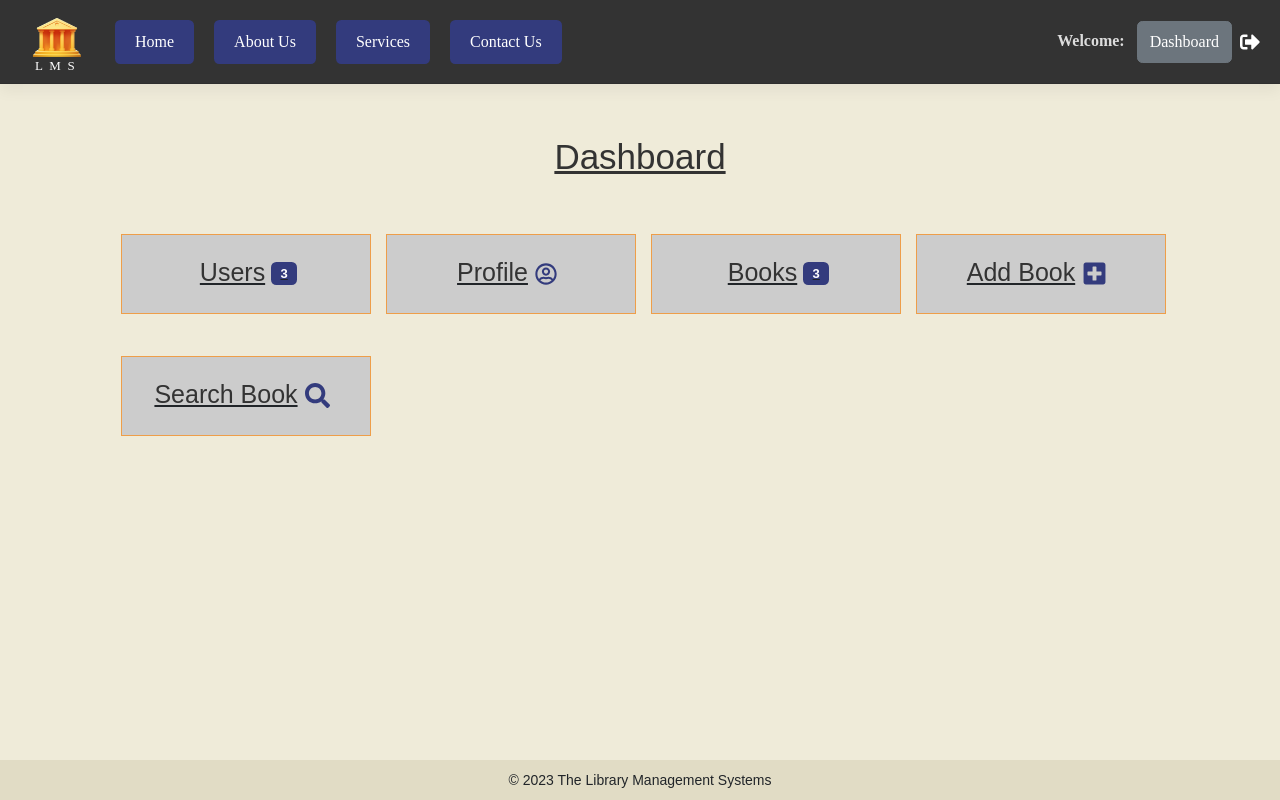
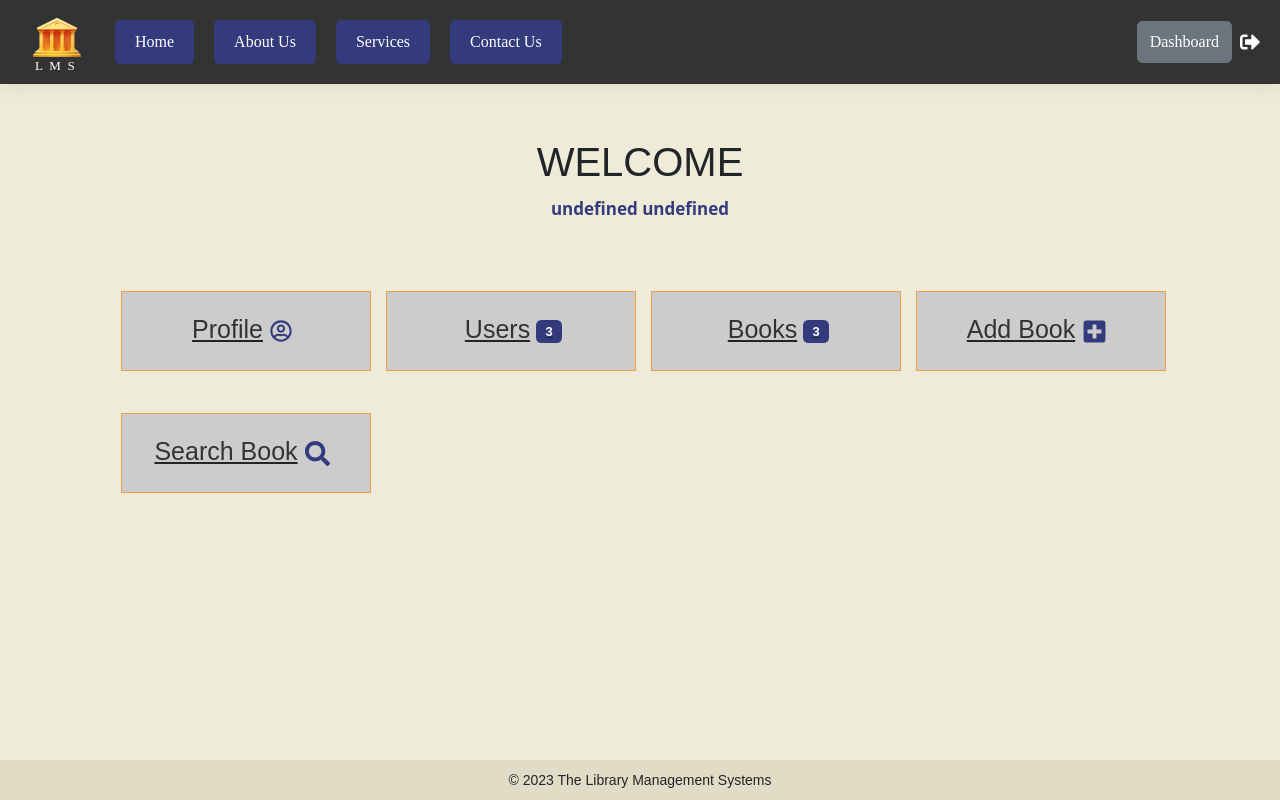
Before and after one commit to devalleytech/library-management-systems, a React (Create React App) app: page /dashboard in a window 1280 px wide. Built offline with nearby package versions, Linux system fonts and the light colour scheme; no server answers; data requests are answered from the project's data file; sample sign-in values are in the browser's storage.

Commit message:
change in design of dashboard

```diff
--- a/src/Components/Books/add-book.js
+++ b/src/Components/Books/add-book.js
@@ -121,15 +121,20 @@ const AddBook = () => {
                   <div className="d-flex flex-row align-items-center py-3">
                     <div className="form-outline flex-fill">
                     <label htmlFor="publisher" className="form-label">Publisher *</label>
-                    <Field name="publisher" type="text" className="form-control" />
+                    <Field name="publisher" type="text" className="form-control"  />
                         <ErrorMessage name="publisher" component="span" className="alert alert-danger py-1" />
                    </div>
                   </div>
 
                   <div className="d-flex flex-row align-items-center py-3">
                     <div className="form-outline flex-fill">
-                    <label htmlFor="book_status" className="form-label">Book status *</label>
-                    <Field name="book_status" type="text" className="form-control" />
+                      <label htmlFor="book_status" className="form-label">Book Available Status *</label>
+                      <Field as="select" name="book_status" className="form-select">
+                         <option  className="dropdown-item">Select</option>
+                        <option  className="dropdown-item" value="yes">Yes</option>
+                        <option  className="dropdown-item" value="no">No</option>
+                      </Field>
+                    {/* <Field name="book_status" type="text" className="form-control" /> */}
                         <ErrorMessage name="book_status" component="span" className="alert alert-danger py-1" />
                    </div>
                   </div>
@@ -170,8 +175,6 @@ const AddBook = () => {
         </div>
           <p className="col-sm-10 mx-4 py-4 mb-4 p-4"></p>
           </div>
-
-
     </div>
   );
 };
--- a/src/Components/Books/books-list.js
+++ b/src/Components/Books/books-list.js
@@ -41,7 +41,7 @@ const BookList = () => {
   }, []);
 
   const editBook = (resObj) => {
-    navigate("/dashboard/edit-book", {state:resObj});
+    navigate("/dashboard/edit-book", {bookData:resObj});
   }
 
     return (
--- a/src/Components/Books/edit-book.js
+++ b/src/Components/Books/edit-book.js
@@ -1,9 +1,9 @@
-import React, { useState } from "react";
+import React, { useEffect, useState } from "react";
 import { useNavigate, Link, useLocation } from "react-router-dom";
 import "./books.css";
 import { ToastContainer, toast } from 'react-toastify';
 import 'react-toastify/dist/ReactToastify.css';
-import { postBook, getBook, updateBook } from '../../Utility/Services/BookService';
+import {  updateBook } from '../../Utility/Services/BookService';
 import { FaRegListAlt } from "react-icons/fa";
 import { Formik, Field, Form, ErrorMessage } from 'formik';
 import * as Yup from 'yup';
@@ -38,8 +38,12 @@ const validationRule = Yup.object({
 const EditBook = () => {
 
   const navigate = useNavigate();
-  const { state } = useLocation();
-  const [formValues, setformValues] = useState(state);
+  const { bookData } = useLocation();
+  const [formValues, setformValues] = useState(null);
+
+    useEffect(()=>{
+      setformValues(bookData);
+    }, [bookData]);
 
 
   return (
@@ -61,7 +65,7 @@ const EditBook = () => {
               <div className="col-sm-8 col-md-8 card">
           <div className="row mt-4 py-4 px-4">
            <Formik
-                initialValues={formValues || intialBook}
+                initialValues={ formValues || intialBook }
                 validationSchema={validationRule}
                 enableReinitialize
                 onSubmit={(values, { setSubmitting }) => {
--- a/src/Components/Dashboard/Dashboard.css
+++ b/src/Components/Dashboard/Dashboard.css
@@ -94,3 +94,18 @@ span.badge.bg-primary.badge-pill {
 .jumbotron.text-center.py-2 a {
     color: #333;
 }
+
+h1.userInfo {
+    font-size: 40px;
+    text-transform: uppercase;
+    font-family: inherit;
+    line-height: 53px;
+}
+
+span.username {
+    font-size: 17px;
+    font-family: system-ui;
+    color: #333b7d;
+    font-weight: bold;
+    text-decoration: none !important;
+}
--- a/src/Components/Dashboard/Dashboard.js
+++ b/src/Components/Dashboard/Dashboard.js
@@ -61,11 +61,18 @@ const Dashboard = () => {
         {(checkForoutlet==="/dashboard") && <div className="py-2 mt-2">
 
           <div className="jumbotron text-center py-2 mt-4">
-            <Link><h1>Dashboard</h1></Link>
+            <h1 className="userInfo">Welcome</h1><span className="username">{getUser?.fname+" "+getUser?.lname}</span>
           </div>
-          <div className="container py-4">
+          <div className="container py-4 mt-4">
              <p className="col-sm-10 mx-4 py-2 mb-2 p-4"></p>
             <div className="row">
+
+              <div className="col-sm-3 col-md-3">
+                  <div className="title">
+                  <Link onClick={openModal}><h3>Profile</h3></Link>
+                  <span className="px-2"><FaRegUserCircle size={22} color="#333b7d" /></span>
+                </div>
+              </div>
               <div className="col-sm-3 col-md-3">
                   <div className="title">
                     <Link to="/dashboard/users-list"><h3>Users</h3></Link>
@@ -73,13 +80,7 @@ const Dashboard = () => {
                 </div>
               </div>
 
-              <div className="col-sm-3 col-md-3">
-                  <div className="title">
-                  <Link onClick={openModal}><h3>Profile</h3></Link>
-                  <span className="px-2"><FaRegUserCircle size={22} color="#333b7d" /></span>
 
-                </div>
-              </div>
 
               <div className="col-sm-3 col-md-3">
                   <div className="title">
@@ -115,7 +116,7 @@ const Dashboard = () => {
                 onRequestClose={closeModal}
                 style={customStyles} contentLabel="User information">
                 <div className="table-responsive">
-                <div className="usertitle"><h4>Welcome: <i>{getUser?.role}</i></h4>
+                <div className="usertitle"><h2>User Profile</h2>
                  <button type="button" class="btn-close" aria-label="Close" onClick={closeModal}></button></div>
                     <table className="table bgCustom table-responsive w-100 d-block d-md-table">
                     <tbody>
--- a/src/layout/Header.js
+++ b/src/layout/Header.js
@@ -82,8 +82,7 @@ const Header = () => {
                 </ul>
                 <div className="form-inline ">
                         {userStatus && <div className="welcome">
-                            Welcome:&nbsp;<small onClick={openModal}>{userInfo?.fname}</small>
-                            &nbsp;&nbsp;<Link className="top-link" to="/dashboard">
+                           <Link className="top-link" to="/dashboard">
                                 <button className="btn btn-secondary">
                                       Dashboard
                                 </button>
--- a/user.json
+++ b/user.json
@@ -14,7 +14,7 @@
       "fname": "sdfsdf",
       "lname": "efew",
       "phone": "9676765756",
-      "role": "Librarian",
+      "role": "Member",
       "password": "Cosrshcl@99",
       "email": "dvdgd@v.com",
       "id": 4
```
Also changed, not shown: book.json (+15 -1 lines).
